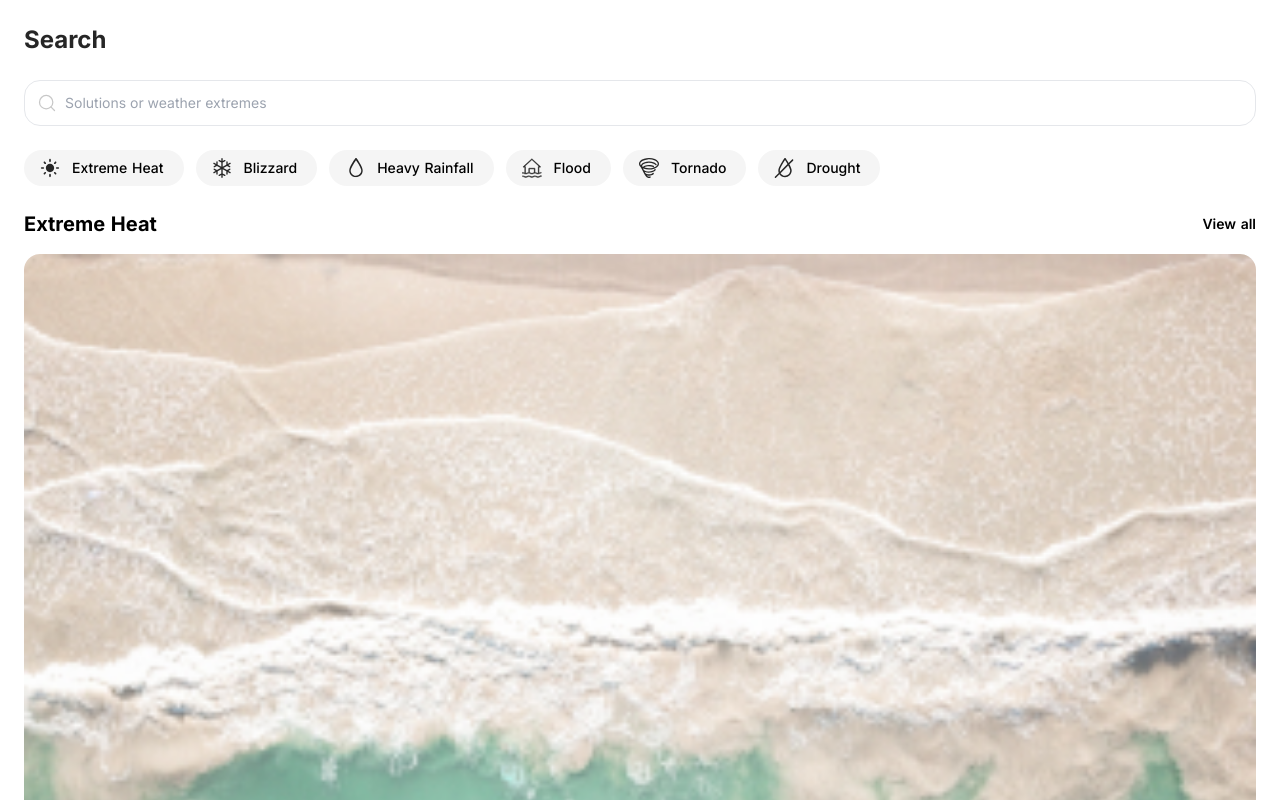
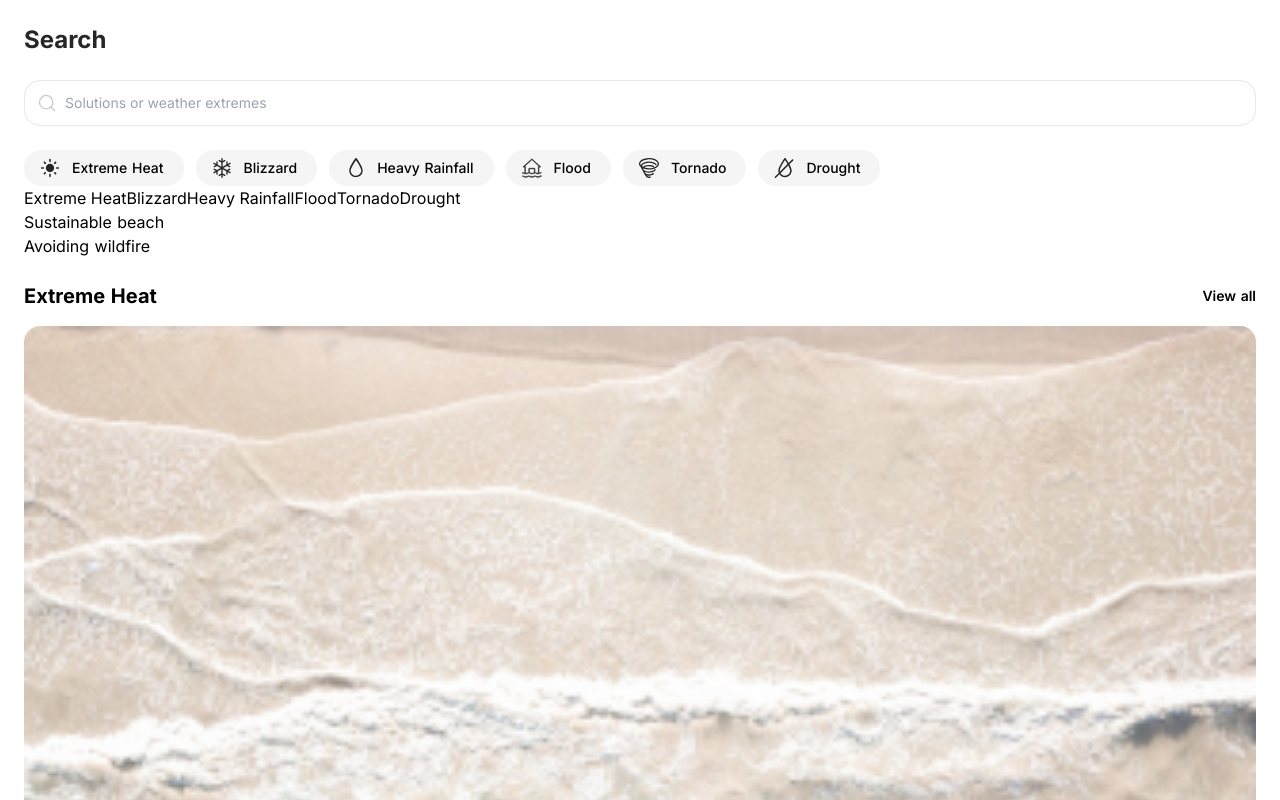
Before and after one commit to TheRealPolatic/solut, a Nuxt app: page /searchSolutions in a window 1280 px wide. Shown: the top 800 px of the page. Built offline with nearby package versions, Linux system fonts and the light colour scheme.

Commit message:
feat: add filtered function

```diff
--- a/components/Search/SearchSolutionsSection.vue
+++ b/components/Search/SearchSolutionsSection.vue
@@ -15,7 +15,15 @@
       />
     </div>
 
-    <SearchCategorySlider />
+    <div class="category-scrollbar flex w-full overflow-x-scroll overflow-y-hidden">
+      <SearchCategoryTile v-for="category in categories" :key="category.id" :category="category" />
+    </div>
+
+    <!-- <button v-for="(c, i) in colors" :key="i" @click="onClick(c)">{{ c }}</button> -->
+
+    <button v-for="category in categories" :key="category" @click="onClick(category)">{{ category.title }}</button>
+    <div v-for="s in filteredCategories" :key="s.title">{{ s.title }}</div>
+    <!-- <SearchSolutionCard v-for="s in filteredCategories" :key="s.title" :s="s" /> -->
 
     <div v-if="searchValue == ''">
       <SearchWeatherExtremeSlider v-for="solution in solutions" :key="solution.title" :solution="solution" />
@@ -42,19 +50,30 @@
 export default {
   data() {
     return {
-      searchValue: '',
+      categories: [
+        { id: 0, title: 'Extreme Heat', icon: 'heat-dark.svg' },
+        { id: 1, title: 'Blizzard', icon: 'blizzard-dark.svg' },
+        { id: 2, title: 'Heavy Rainfall', icon: 'rainfall-dark.svg' },
+        { id: 3, title: 'Flood', icon: 'flood-dark.svg' },
+        { id: 4, title: 'Tornado', icon: 'tornado-dark.svg' },
+        { id: 5, title: 'Drought', icon: 'drought-dark.svg' },
+      ],
       solutions: [
         {
           title: 'Sustainable beach',
           categories: [{ id: 0, title: 'Extreme Heat', icon: 'heat-dark.svg' }],
           coverImage: 'sustainable.jpg',
+          category: 'Extreme Heat',
         },
         {
           title: 'Avoiding wildfire',
-          categories: [{ id: 0, title: 'Blizzard', icon: 'heat-dark.svg' }],
+          categories: [{ id: 1, title: 'Blizzard', icon: 'heat-dark.svg' }],
           coverImage: 'drought.jpg',
+          category: 'Blizzard',
         },
       ],
+      filterBy: '',
+      searchValue: '',
     }
   },
   computed: {
@@ -67,6 +86,15 @@ export default {
         })
       }
       return tempSolutions
+    },
+    filteredCategories() {
+      if (this.filterBy === '') return this.solutions
+      else return this.solutions.filter((s) => s.category === this.filterBy)
+    },
+  },
+  methods: {
+    onClick(category) {
+      this.filterBy = category.title
     },
   },
 }
```
